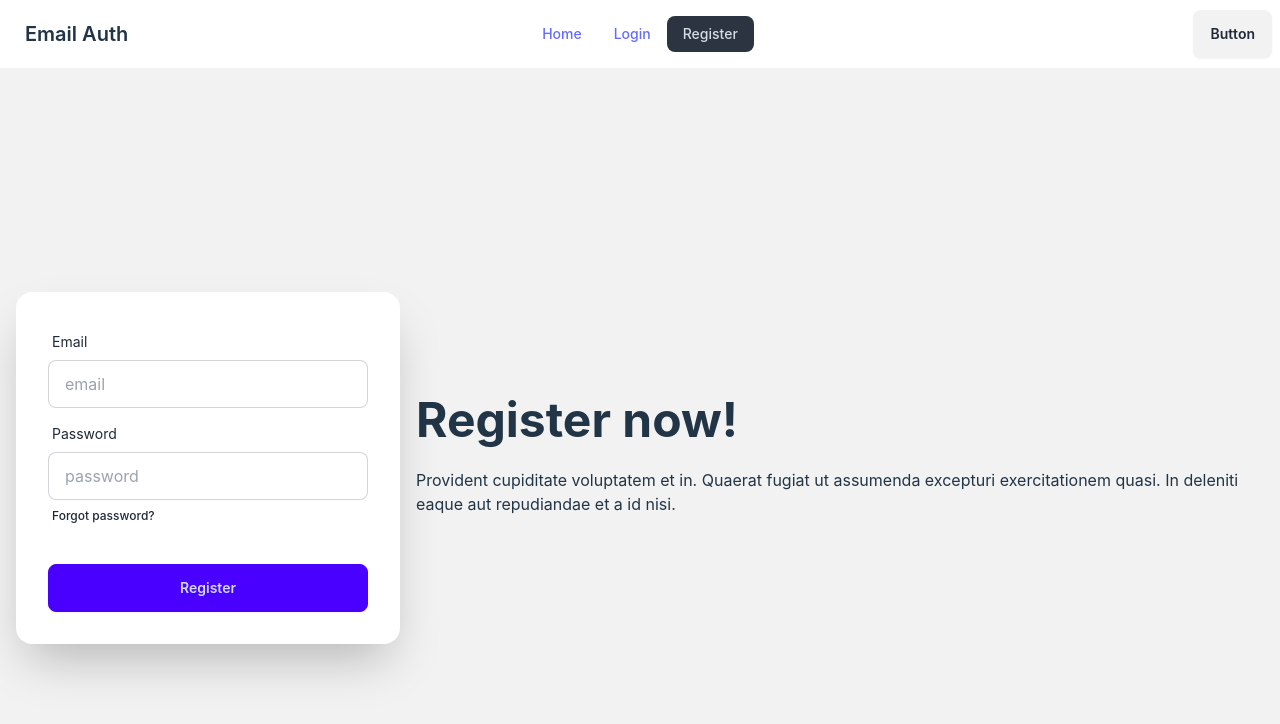
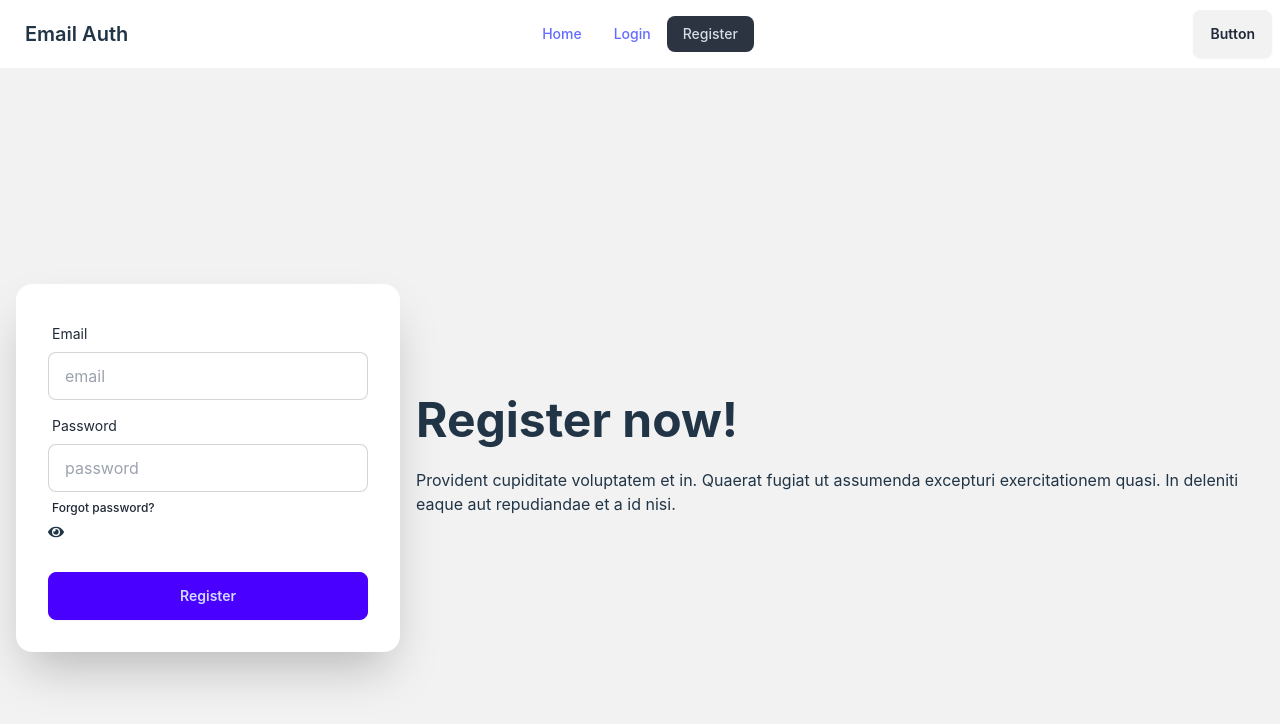
Before and after one commit to Sultana-Razia/user-email-passord-auth, a React (Vite) app: page /register in a window 1280 px wide. Shown: the top 724 px of the page. Built offline with nearby package versions, Linux system fonts and the light colour scheme.

Commit message:
Regular Expression Validation And Toggle Show Password

```diff
--- a/package.json
+++ b/package.json
@@ -15,6 +15,7 @@
     "match-sorter": "^6.3.4",
     "react": "^18.3.1",
     "react-dom": "^18.3.1",
+    "react-icons": "^5.2.1",
     "react-router-dom": "^6.24.1",
     "sort-by": "^1.2.0"
   },
--- a/src/components/Register/Register.jsx
+++ b/src/components/Register/Register.jsx
@@ -1,10 +1,12 @@
 import { createUserWithEmailAndPassword } from "firebase/auth";
 import auth from "../../firebase/firebase.config";
 import { useState } from "react";
+import { FaEyeSlash, FaEye } from "react-icons/fa";
 
 const Register = () => {
     const [registerError, setRegisterError] = useState('');
     const [success, setSuccess] = useState('')
+    const [showPassword, setShowPassword] = useState(false);
 
     const handleRegister = e => {
         e.preventDefault();
@@ -19,6 +21,10 @@
 
         if (password.length < 6) {
             setRegisterError('Password Should be at least 6 characters or longer');
+            return;
+        }
+        else if (!/[A-Z]/.test(password)) {
+            setRegisterError('Your password should have at least one upper case character');
             return;
         }
 
@@ -58,10 +64,18 @@
                             <label className="label">
                                 <span className="label-text">Password</span>
                             </label>
-                            <input type="password" name="password" placeholder="password" className="input input-bordered" required />
+                            <input
+                                type={showPassword ? "text" : "password"}
+                                name="password" placeholder="password" className="input input-bordered" required />
                             <label className="label">
                                 <a href="#" className="label-text-alt link link-hover">Forgot password?</a>
                             </label>
+                            <span onClick={() => setShowPassword(!showPassword)}>
+                                {
+                                    showPassword ? <FaEyeSlash /> : <FaEye />
+
+                                }
+                            </span>
                         </div>
                         <div className="form-control mt-6">
                             <button className="btn btn-primary">Register</button>
```
Also changed, not shown: 1 other file (tests, documents, lock files or other folders).
